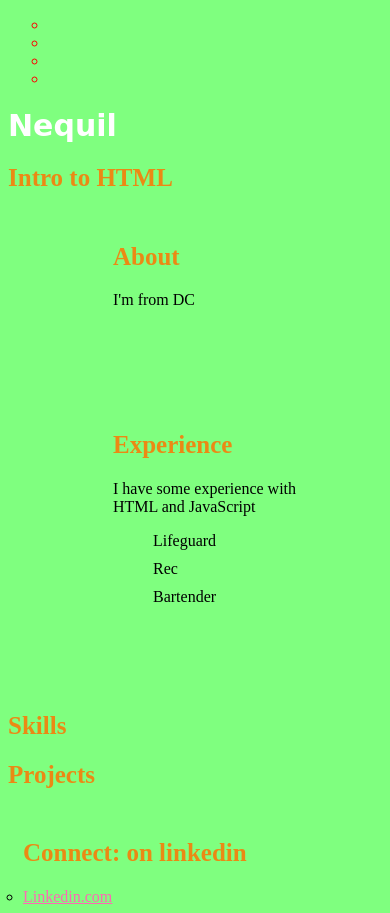
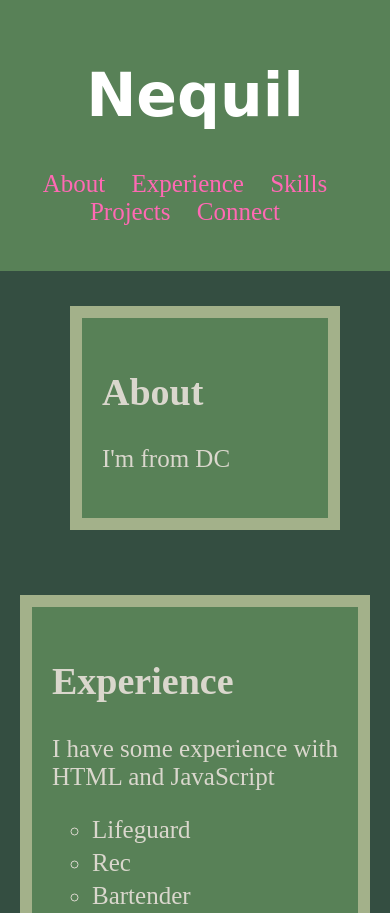
Before and after one commit to nyquil24/Opie-Taylor-haumea, a plain HTML site: page index.html in a window 390 px wide. Shown: the top 913 px of the page. Drawn offline with Linux system fonts and the light colour scheme.

Commit message:
responsiveness added

```diff
--- a/css/index.css
+++ b/css/index.css
@@ -1,76 +1,160 @@
-
-
 body {
-    background-color: rgba(0,255,0,0.5);
-    color: red;
+    background-color: #344e41;
+    color: #dad7cd;
     font-family: 'Times New Roman', Times, serif;
+    font-size: 25px;
+    height: 100%;
+    margin: 0;
 }
 
-/* padding: 25px 50px 75px 100px;  */
-/* margin: 25px 50px 75px 100px;  */
-
-
-#About{
-   padding: 5px 5px 5px 5px;
-   margin: 25px 50px 75px 100px;
-   color: black;
+header {
+    background-color: #588157;
+    padding: 20px 0;
+    text-align: center;
 }
 
-#Experience{
-    padding: 5px 5px 5px 5px;
-    margin: 25px 50px 75px 100px;
-    color: black;
+nav {
+    margin-top: 10px;
 }
 
-#Experience ul{
-    display: flex;
-    flex-direction: column;
-}
-
-#Experience ul li {
-    display: flex;
-    justify-content: space-between;
-    margin-bottom: 10px;
-}
-
-#Connect{
-    padding: 5px 5px 5px 5px;
-    margin: 25px 50px 75px 10px;
-    color: black;
-}
-
-#Connect ul{
-    display: flex;
-    list-style: none;
+nav ul {
+    list-style-type: none;
     padding: 0;
 }
 
-#connect ul li {
-    margin-right: 10px;
+nav ul li {
+    display: inline;
+    margin-right: 20px;
 }
 
-h1{
-    font-size: 30px;
-    font-weight: bold ;
-
+nav ul li a {
+    color: #a3b18a;
+    text-decoration: none;
 }
 
-h2{
-    font-size: 25px;
-    font-weight: bold ;
-    color: rgba(255, 115, 0, 0.845);
-
+main {
+    display: grid;
+    grid-template-columns: 1fr;
+    grid-gap: 20px;
+    padding: 20px;
 }
 
-#Name{
-    font-family: cursive;
-    color: white;
+section {
+    background-color: #588157;
+    padding: 20px;
+    border: solid 12px #a3b18a;
 }
 
-li{
+h1 {
+    font-size: 60px;
+    font-weight: bold;
+    color: white;
+    font-family: cursive;
+}
+
+h2 {
+    font-size: 38px;
+    font-weight: bold;
+    color: #dad7cd;
+}
+
+li {
     list-style-type: circle;
 }
 
 a:link {
     color: hotpink;
 }
+
+footer {
+    background-color: #588157;
+    padding: 20px;
+    text-align: center;
+    color: white;
+}
+
+
+
+
+
+/*
+body {
+    background-color: #344e41;
+    color: #dad7cd;
+    font-family: 'Times New Roman', Times, serif;
+    font-size: 25px;
+    height: 100%;
+
+}
+
+nav {
+
+    color: #a3b18a;
+    background-color: #588157;
+    border-color: #a3b18a;
+    border: solid 12px;
+}
+
+#About,
+#Experience,
+#Skills,
+#Projects {
+    padding: 5px 5px 5px 40px;
+    margin: 25px 50px 75px 100px;
+    color: #a3b18a;
+    background-color: #588157;
+    border-color: #a3b18a;
+    border: solid 12px;
+}
+
+
+#Connect {
+    padding: 5px 5px 5px 5px;
+    margin: 25px 50px 75px 10px;
+    color: #dad7cd;
+    background-color: #588157;
+    border-color: #a3b18a;
+    border: solid 12px;
+}
+
+h1 {
+    font-size: 60px;
+    font-weight: bold;
+    color: black;
+    text-align: center;
+    font-family: cursive;
+    color: white;
+}
+
+h2 {
+    font-size: 38px;
+    font-weight: bold;
+    color: #dad7cd;
+}
+
+li {
+    list-style-type: circle;
+}
+
+a:link {
+    color: hotpink;
+} */
+
+
+/* Tablet Styles  */
+
+#About {
+    margin: 15px 30px 45px 50px;
+}
+
+#Experience {
+    margin: 15px 30px 45px 50ps;
+}
+
+#Experience ul li {
+    margin-bottom: 5px;
+}
+
+#Connect {
+    margin: 15px 30px 45px 10px;
+}
--- a/index.html
+++ b/index.html
@@ -3,49 +3,59 @@
 <head>
     <meta charset="UTF-8">
     <meta name="viewport" content="width=device-width, initial-scale=1.0">
-    <title>Document</title>
+    <title>Resume</title>
     <link rel="stylesheet" type="text/css" href="css/index.css"/>
 </head>
+<body>
     <header>
+        <h1 id="Name">Nequil</h1>
         <nav>
             <ul>
-                <li><a href="#About"></a></li>
-                <li<a href="#Experience"></a></li>
-                <li><a href="#Skills"></a></li>
-                <li><a href="#Projects"></a></li>
-                <li><a href="#Connect"></a></li>
+                <li><a href="#About">About</a></li>
+                <li><a href="#Experience">Experience</a></li>
+                <li><a href="#Skills">Skills</a></li>
+                <li><a href="#Projects">Projects</a></li>
+                <li><a href="#Connect">Connect</a></li>
             </ul>
         </nav>
     </header>
-<body>
-    <h1 id="Name">Nequil</h1>
-    <h2>Intro to HTML</h2>
+
+    <main>
         <section id="About">
             <h2>About</h2>
             <p>I'm from DC</p>
         </section>
+
         <section id="Experience">
             <h2>Experience</h2>
+            <div class="experience-container">
                 <p>I have some experience with HTML and JavaScript</p>
                 <ul>
                     <li>Lifeguard</li>
                     <li>Rec</li>
                     <li>Bartender</li>
                 </ul>
+            </div>
         </section>
+
         <section id="Skills">
             <h2>Skills</h2>
         </section>
+
         <section id="Projects">
             <h2>Projects</h2>
         </section>
+
         <section id="Connect">
             <h2>Connect: on linkedin</h2>
             <ul>
                 <li><a href="https://linkedin.com/nequil-tabor">Linkedin.com</a></li>
             </ul>
         </section>
+    </main>
 
+    <footer>
+        <!-- Footer content here -->
+    </footer>
 </body>
-
 </html>
```
Lines whose indentation alone changed are shown as unchanged.
